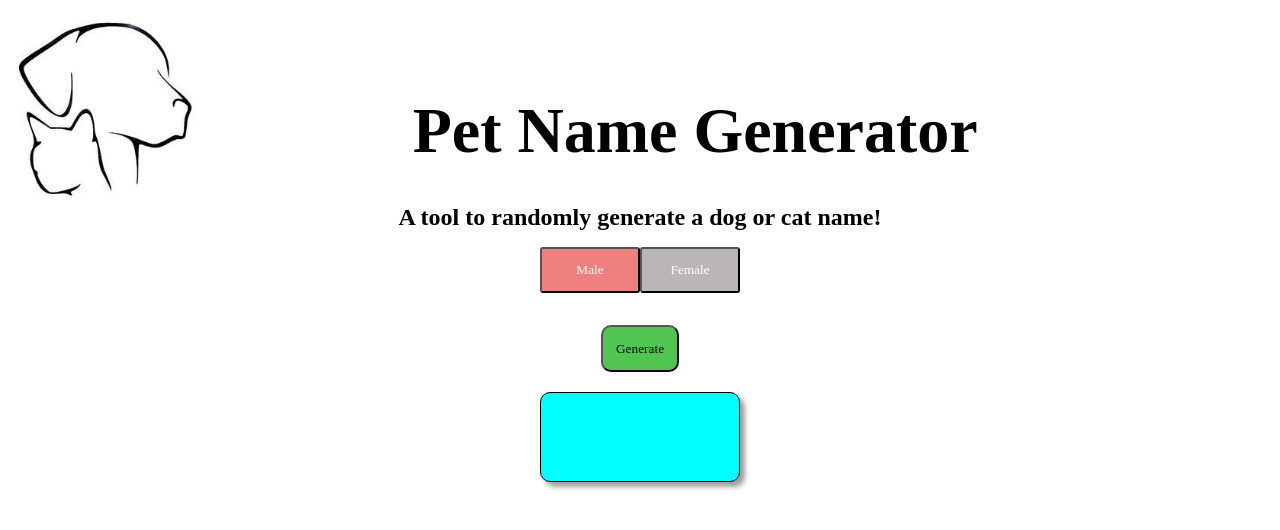
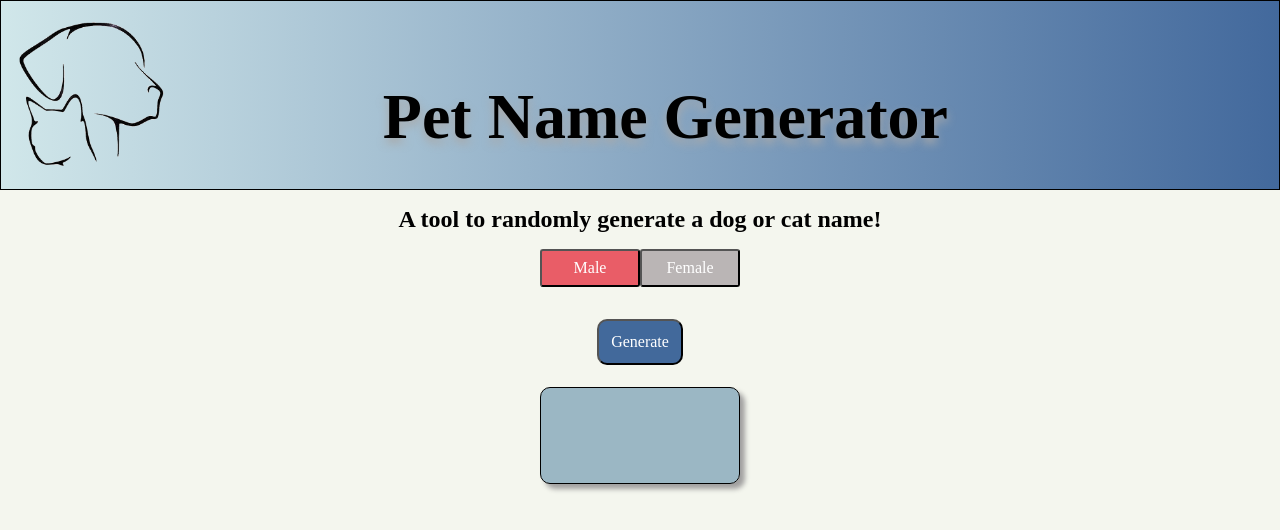
Before and after one commit to Pets-without-names/Jax-Pet-Names, a React (Create React App) app in the folder client/: page / in a window 1280 px wide. Shown: the top 530 px of the page. Built offline with nearby package versions, Linux system fonts and the light colour scheme; no server answers; a web font is replaced by a local one.

Commit message:
updated color styles

```diff
--- a/client/src/components/header.js
+++ b/client/src/components/header.js
@@ -1,5 +1,5 @@
 import React from 'react';
-import petlogo from '../images/petlogo.jpg';
+import petlogo from '../images/petlogo-transparent.png';
 import '../styles/header.css';
 
 function Header() {
--- a/client/src/components/main.js
+++ b/client/src/components/main.js
@@ -31,7 +31,7 @@ function Main() {
           onClick={() => {
             setIsMale(true);
           }}
-          className={isMale ? 'custom-button active' : 'custom-button'}
+          className={isMale ? 'gender-button active' : 'gender-button'}
         >
           Male
         </button>
@@ -40,7 +40,7 @@ function Main() {
           onClick={() => {
             setIsMale(false);
           }}
-          className={isMale ? 'custom-button' : 'custom-button active'}
+          className={isMale ? 'gender-button' : 'gender-button active'}
         >
           Female
         </button>
--- a/client/src/styles/header.css
+++ b/client/src/styles/header.css
@@ -23,7 +23,12 @@ section {
   /* font-family: 'Trebuchet MS', 'Lucida Sans Unicode', 'Lucida Grande',
     'Lucida Sans', Arial, sans-serif; */
 }
+/* custom properties: */
+:root {
+  --header-bg-color: hsla(215, 72%, 31%, 0.8);
+}
 
+/* main styling */
 header {
   display: -webkit-box;
   display: -ms-flexbox;
@@ -35,15 +40,24 @@ header {
   -webkit-box-align: center;
   -ms-flex-align: center;
   align-items: center;
-  padding-top: 1em;
-  padding-left: 1em;
-  padding-right: 1em;
+  padding: 1em;
+  border: 1px solid black;
+  /* background styling */
+  background-image: linear-gradient(
+    to right,
+    hsla(195, 53%, 79%, 0.5),
+    var(--header-bg-color)
+  );
+}
+
+header h1 {
+  text-shadow: 0px 5px 10px darkgray;
 }
 
 img {
-  width: 25%;
-  max-width: 180px;
-  min-width: 100px;
+  width: 20%;
+  max-width: 150px;
+  min-width: 80px;
 }
 
 h1 {
--- a/client/src/styles/main.css
+++ b/client/src/styles/main.css
@@ -1,5 +1,6 @@
 @import url('https://fonts.googleapis.com/css2?family=Marko+One&display=swap');
 
+/* reset styles */
 * {
   -webkit-box-sizing: border-box;
   box-sizing: border-box;
@@ -24,10 +25,24 @@ section {
   vertical-align: baseline;
 }
 
+/* property variables: */
+:root {
+  --main-bg-color: hsl(80, 33%, 95%);
+  --active-btn-color: hsla(355, 78%, 56%, 0.8);
+  --inactive-btn-color: hsl(0, 3%, 72%);
+  --generate-btn-color: hsl(215, 64%, 28%);
+  --results-bg-color: hsla(203, 39%, 44%, 0.5);
+}
+
+body {
+  background-color: var(--main-bg-color);
+}
+
 main {
-  padding-bottom: 1em;
+  padding: 1em;
+  /* padding-bottom: 1em;
   padding-left: 1em;
-  padding-right: 1em;
+  padding-right: 1em; */
 }
 
 h2,
@@ -58,6 +73,19 @@ button {
   align-items: center;
   margin-top: 1rem;
 }
+/* Apply styling to the gender buttons */
+.gender-button {
+  background-color: var(--inactive-btn-color);
+  color: white;
+  width: 100px;
+  padding: 0.5em;
+  border-radius: 3px;
+  font-size: 1rem;
+}
+/* styling for the gender button that is clicked */
+.active {
+  background-color: var(--active-btn-color);
+}
 
 /* Generate name button container styling */
 .btn-generate-container {
@@ -71,22 +99,11 @@ button {
 }
 
 .btn-generate-container button {
-  background-color: rgb(81, 197, 81);
+  background-color: var(--header-bg-color);
+  color: white;
   border-radius: 10px;
-  padding: 1em;
-}
-
-/* Apply styling to the gender buttons */
-.custom-button {
-  background-color: rgb(186, 182, 182);
-  color: white;
-  width: 100px;
-  padding: 1em;
-  border-radius: 3px;
-}
-/* styling for the gender button that is clicked */
-.active {
-  background-color: lightcoral;
+  font-size: 1rem;
+  padding: 0.75em;
 }
 
 /* Generated name "card" styling */
@@ -102,11 +119,11 @@ button {
   border: 1px solid black;
   padding: 1.5em;
   margin: 1em auto;
-  background-color: aqua;
+  background-color: var(--results-bg-color);
   -webkit-transition: border 0.25s;
   -o-transition: border 0.25s;
   transition: border 0.25s;
-  font-size: 1.25rem;
+  font-size: 1.35rem;
   font-family: 'Trebuchet MS', 'Lucida Sans Unicode', 'Lucida Grande',
     'Lucida Sans', Arial, sans-serif;
   font-weight: bolder;
```
Also changed, not shown: client/src/images/petlogo-transparent.png (added).
